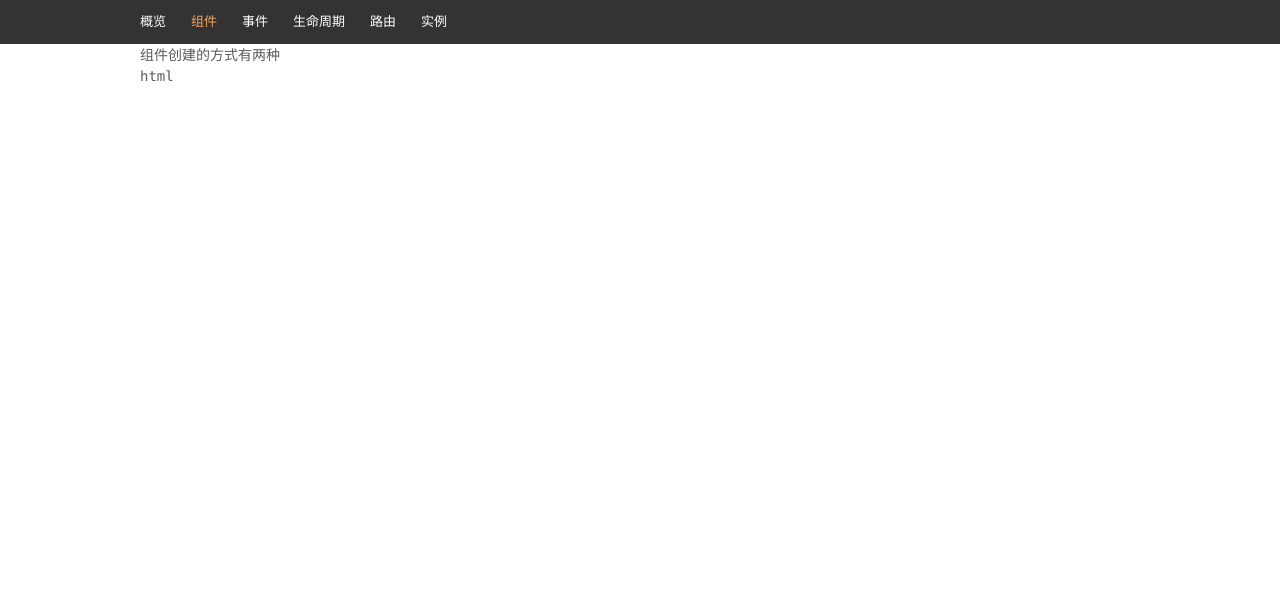
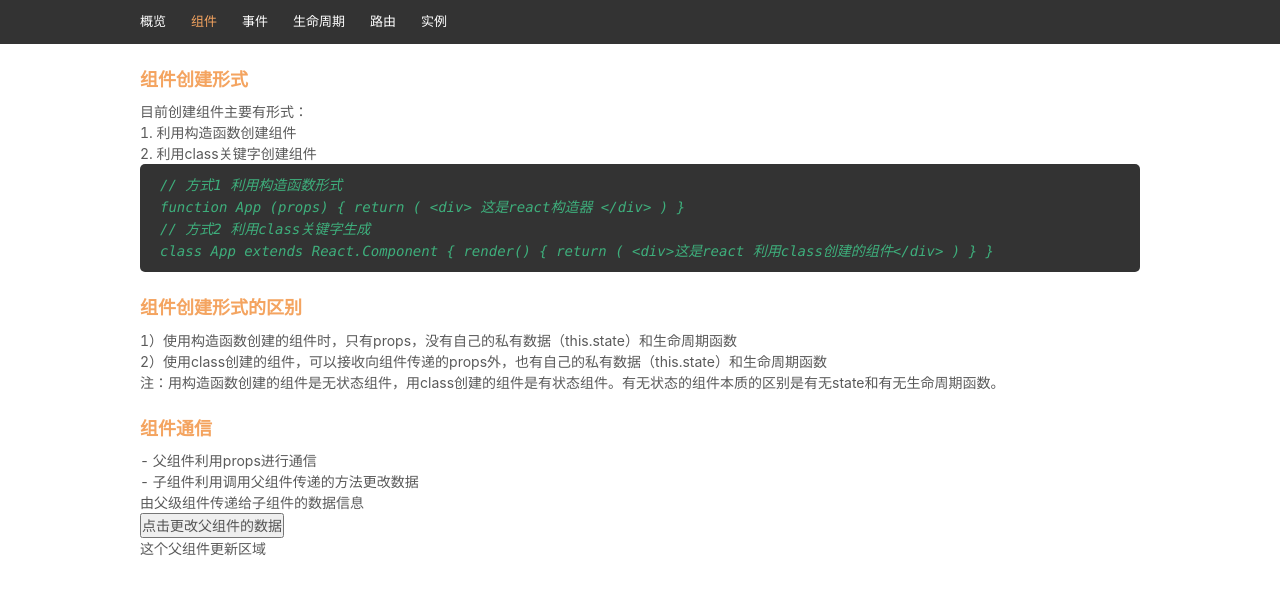
Before and after one commit to cirsyou/reactpjt, a React app: page / in a window 1280 px wide. Both pictures are taken after a click on the item "组件". Shown: the top 594 px of the page. Built offline with nearby package versions, Linux system fonts and the light colour scheme.

Commit message:
add component communication

```diff
--- /dev/null
+++ b/src/components/propscomponent.js
@@ -0,0 +1,21 @@
+import React from 'react';
+
+class Propscom extends React.Component {
+  constructor(props) {
+    super(props);
+    this.state = {}
+  }
+  changeData () {
+    this.props.msgprops.changeData('子组件修改父组件的数据了!!!');
+  }
+  render() {
+    return (
+      <div>
+        <div>{this.props.msg}</div>
+        <button onClick={() => this.changeData()}>点击更改父组件的数据</button>
+      </div>
+    )
+  }
+}
+
+export default Propscom;
--- a/src/views/Component/index.js
+++ b/src/views/Component/index.js
@@ -1,16 +1,91 @@
 import React from 'react';
+// 局部加载样式表
+import LayoutCss from '@/assets/style/layout.module.scss';
+// 加载组件
+import Propscom from '@/components/propscomponent';
+const _htmlFun = `function App (props) {
+  return (
+    <div>
+      这是react构造器
+    </div>
+  )
+}`;
+const _htmlClass = `
+class App extends React.Component {
+  render() {
+    return (
+      <div>这是react 利用class创建的组件</div>
+    )
+  }
+}`
 
 class Comview extends React.Component {
-  constructor (props) {
+  constructor(props) {
     super(props);
+    this.state = {
+      msg: '由父级组件传递给子组件的数据信息',
+      changeMsg: '这个父组件更新区域'
+    }
   }
-  render () {
+  /**
+   * 子父组件通信
+   * @param {子组件修改父组件的内容} msg
+   */
+  changeData (msg) {
+    this.setState({
+      changeMsg: msg
+    })
+  }
+  render() {
     return (
       <div>
-        <div>组件创建的方式有两种</div>
-        <code>
-          html
-        </code>
+        <div className={LayoutCss.itm_title}>组件创建形式</div>
+        <div>
+          目前创建组件主要有形式：<br />
+          1. 利用构造函数创建组件 <br />
+          2. 利用class关键字创建组件
+        </div>
+        {/* 代码创建形式 */}
+        <div className={LayoutCss.code_area}>
+          <div className={LayoutCss.code_notes}>
+            <code>
+              // 方式1 利用构造函数形式<br />
+              {_htmlFun}
+              {/* function App (props) {
+                return (
+                  <div>
+                    这是react构造器
+                  </div>
+                )
+              } */}
+              <br />
+              // 方式2 利用class关键字生成<br />
+              {_htmlClass}
+              {/* class App extends React.Component {
+                render() {
+                  return (
+                    <div>这是react 利用class创建的组件</div>
+                  )
+                }
+              } */}
+            </code>
+          </div>
+        </div>
+        <div className={LayoutCss.itm_title}>
+          组件创建形式的区别
+        </div>
+        <div>
+          1）使用构造函数创建的组件时，只有props，没有自己的私有数据（this.state）和生命周期函数<br />
+          2）使用class创建的组件，可以接收向组件传递的props外，也有自己的私有数据（this.state）和生命周期函数<br />
+          注：用构造函数创建的组件是无状态组件，用class创建的组件是有状态组件。有无状态的组件本质的区别是有无state和有无生命周期函数。
+        </div>
+        <div className={LayoutCss.itm_title}>组件通信</div>
+        <div>- 父组件利用props进行通信</div>
+        <div>- 子组件利用调用父组件传递的方法更改数据</div>
+        <div>
+          <Propscom msg={this.state.msg} msgprops={this}></Propscom>
+        </div>
+        <div>{this.state.changeMsg}</div>
       </div>
     )
   }
--- a/src/views/Home/index.js
+++ b/src/views/Home/index.js
@@ -1,4 +1,5 @@
-import React from 'react';// 局部加载样式表
+import React from 'react';
+// 局部加载样式表
 import LayoutCss from '@/assets/style/layout.module.scss';
 
 class Home extends React.Component {
```
